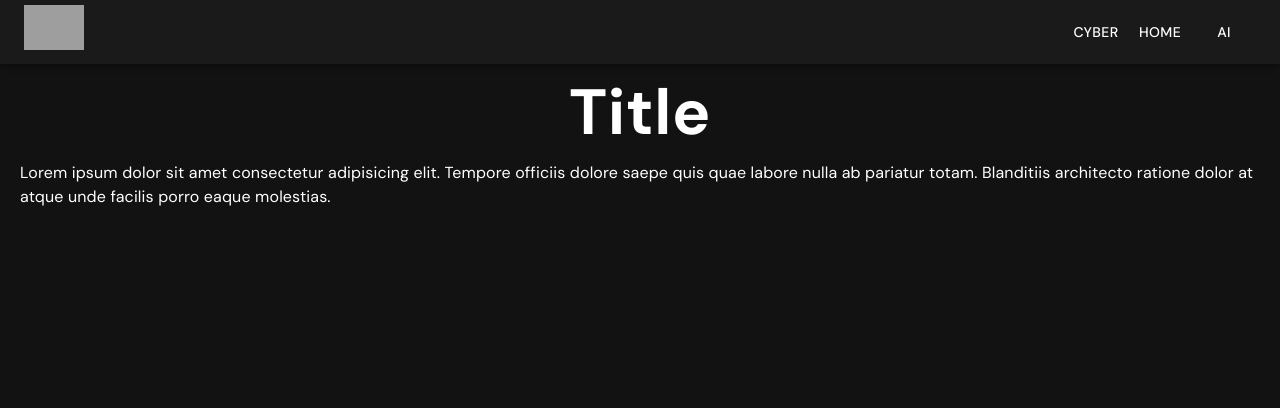
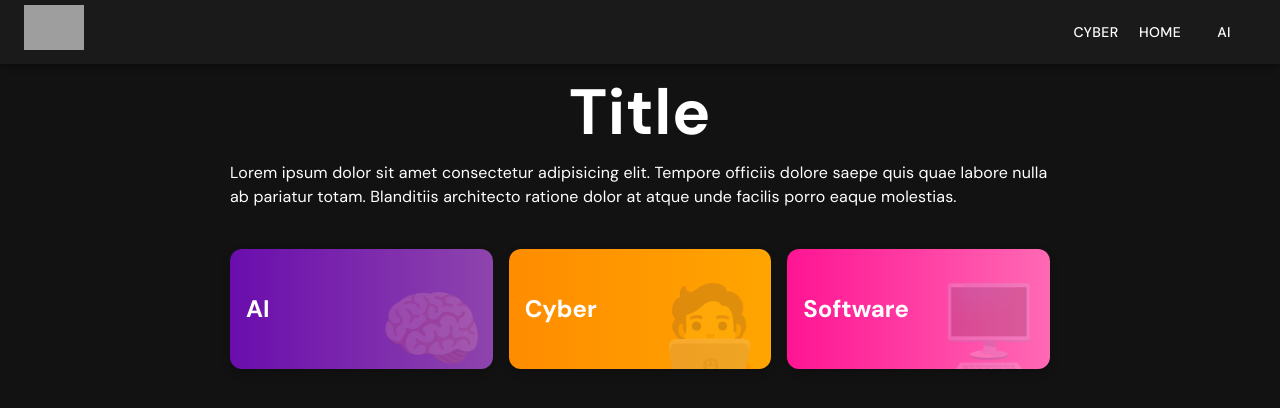
Before and after one commit to itamarshubin/Hackaton2024, a React (Vite) app in the folder client/: page / in a window 1280 px wide. Shown: the top 408 px of the page. Built offline with nearby package versions, Linux system fonts and the light colour scheme; grey boxes are pictures that could not be loaded.

Commit message:
start home pahe

```diff
--- a/client/src/pages/home/index.tsx
+++ b/client/src/pages/home/index.tsx
@@ -1,14 +1,73 @@
-import { Box, Typography } from '@mui/material';
+
+import { Box, Typography } from "@mui/material";
+import Grid from '@mui/material/Grid2';
+import { styled } from "@mui/system";
+
+// Styled component for card
+const Card = styled(Box)(({ theme, bgcolor }) => ({
+  borderRadius: "12px",
+  padding: "16px",
+  color: "white",
+  display: "flex",
+  flexDirection: "column",
+  alignItems: "flex-start",
+  justifyContent: "center",
+  height: "120px",
+  position: "relative",
+  overflow: "hidden",
+  boxShadow: "0 4px 10px rgba(0, 0, 0, 0.2)",
+  userSelect: "none",
+  cursor: "pointer"
+}));
+
+const categories = [
+  { name: "AI", gradient: ["#6A0DAD", "#8E44AD"], icon: "🧠" },
+  { name: "Cyber", gradient: ["#FF8C00", "#FFA500"], icon: "🧑‍💻" },
+  { name: "Software", gradient: ["#FF1493", "#FF69B4"], icon: "🖥️" }
+];
+
 const Home = () => {
   return (
     <Box display="flex" flexDirection="column" alignItems="center" margin="0 20px">
+      <Box display="flex" flexDirection="column" alignItems="center" maxWidth="820px" >
         <Typography fontWeight="bold" fontSize="4rem">
           Title
         </Typography>
+
         <Typography>
           Lorem ipsum dolor sit amet consectetur adipisicing elit. Tempore officiis dolore saepe quis quae labore nulla ab
           pariatur totam. Blanditiis architecto ratione dolor at atque unde facilis porro eaque molestias.
         </Typography>
+
+
+        <Box sx={{ width: '100%', marginTop: '5vh' }}>
+          <Grid container spacing={2}>
+            {categories.map((category) => (
+              <Grid size={{ xs: 12, md: 4}}>
+                <Card sx={{
+                  background: `linear-gradient(to right, ${category.gradient[0]}, ${category.gradient[1]})`
+                }}>
+                  <Typography variant="h5" fontWeight="bold">
+                    {category.name}
+                  </Typography>
+                  <Typography
+                    variant="h1"
+                    sx={{
+                      position: "absolute",
+                      bottom: "-10px",
+                      right: "10px",
+                      fontSize: "84px",
+                      opacity: 0.2,
+                    }}
+                  >
+                    {category.icon}
+                  </Typography>
+                </Card>
+              </Grid>
+            ))}
+          </Grid>
+        </Box>
+      </Box>
     </Box>
   );
 };
```
Lines whose indentation alone changed are shown as unchanged.
